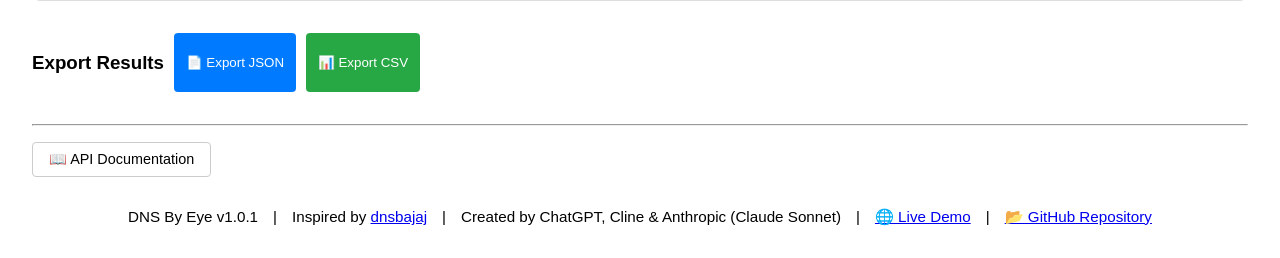
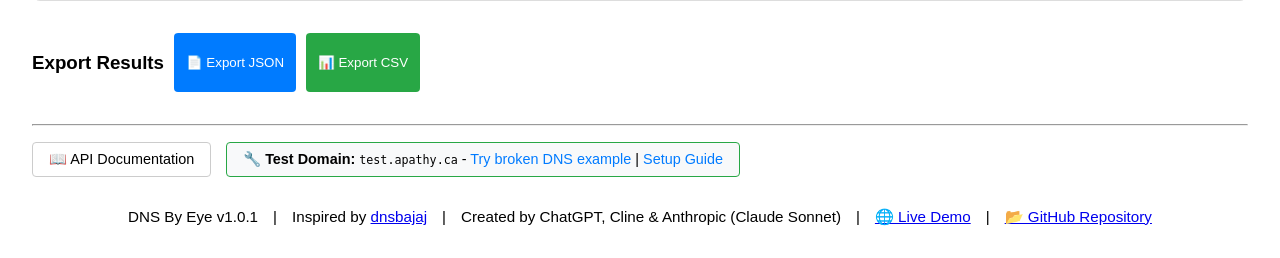
Before and after one commit to apathy-ca/tools-portal, a Flask app: page /?domains=test.apathy.ca&verbose=true in a window 1280 px wide. Shown: the part 729-987 px from the top of the page. Run offline with Flask 2, Linux system fonts and the light colour scheme; some libraries are stand-ins or nearby versions.

Commit message:
Add test.apathy.ca domain stanza with broken DNS example link
- Added test domain section beside API documentation button
- Includes direct link to try test.apathy.ca with verbose mode
- Links to dns-examples setup guide on GitHub
- Styled with green border to highlight the test functionality

```diff
--- a/app/templates/index.html
+++ b/app/templates/index.html
@@ -205,10 +205,15 @@ if __name__ == "__main__":
     <hr style="margin-top: 2em; margin-bottom: 1em;">
 
     <!-- Documentation moved to bottom -->
-    <div style="margin-bottom: 1em;">
+    <div style="margin-bottom: 1em; display: flex; gap: 15px; flex-wrap: wrap; align-items: center;">
         <button type="button" id="docsToggle" style="background:none; border:1px solid #ccc; padding:8px 16px; border-radius:4px; cursor:pointer; font-size:0.9em;">
             📖 API Documentation
         </button>
+        <div style="padding: 8px 16px; border: 1px solid #28a745; border-radius: 4px; background: #f8f9fa; font-size: 0.9em;">
+            🔧 <strong>Test Domain:</strong> <code>test.apathy.ca</code> -
+            <a href="?domains=test.apathy.ca&verbose=true" style="color: #007bff; text-decoration: none;">Try broken DNS example</a> |
+            <a href="https://github.com/apathy-ca/dns_by_eye/tree/main/dns-examples" target="_blank" style="color: #007bff; text-decoration: none;">Setup Guide</a>
+        </div>
     </div>
 
     <footer>
```
